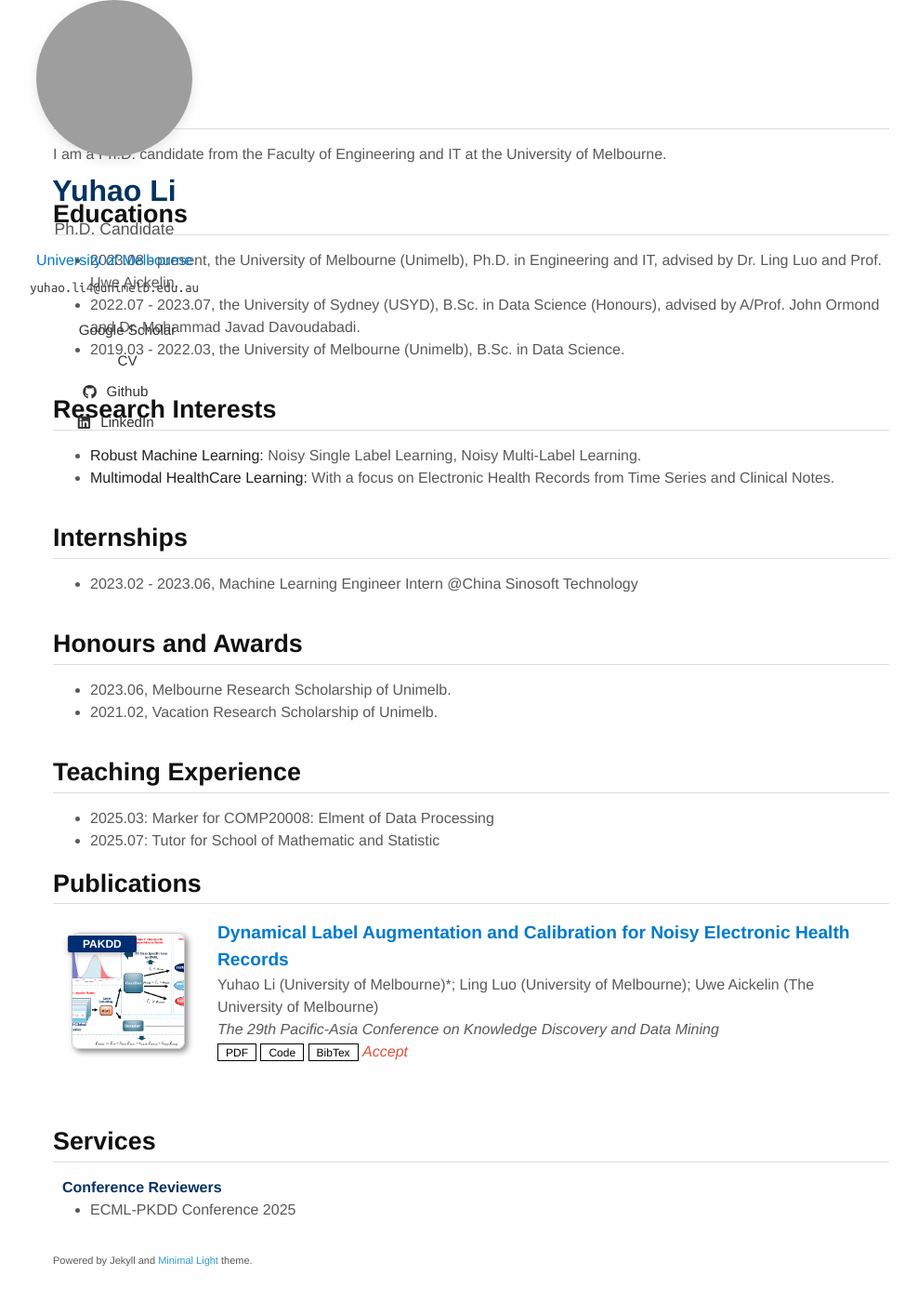
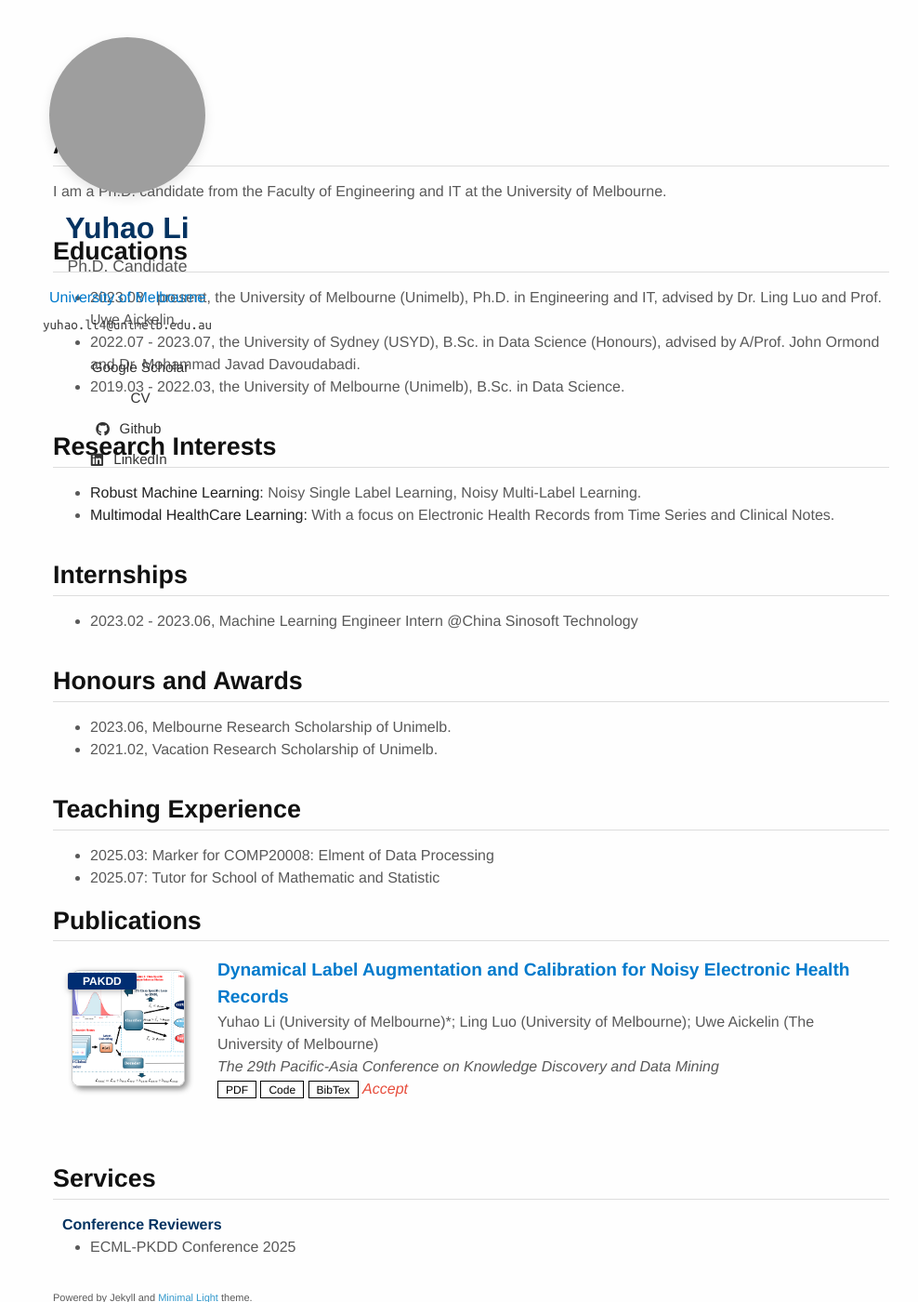
Before and after one commit to yuhao-3/yuhao-3.github.io, a Jekyll site: the page built from index.md, in a window 1280 px wide and 1400 px high. Shown: the whole window at 93% size, without its empty margins (163-1151 px from the left). Built offline with Jekyll 4.4.1, drawn with Linux system fonts in a browser that asks for light colours; a style sheet for code colours, icons or effects is not loaded; our own code applies the rules of GitHub Pages for plain Markdown files; grey boxes are pictures that could not be loaded.

Commit message:
Update custom.css

```diff
--- a/assets/css/custom.css
+++ b/assets/css/custom.css
@@ -2,32 +2,32 @@
 .wrapper {
   display: flex;
   align-items: flex-start;
+  justify-content: flex-start;
+  max-width: 1300px;
+  margin: 0 auto;
+  padding: 40px 20px;
 }
 
 header {
   flex: 0 0 280px;
+  min-width: 260px;
   display: flex;
   flex-direction: column;
-  align-items: center; /* 头像内部居中，不是 header 整个居中 */
+  align-items: center; /* 左栏内部居中 */
   text-align: center;
   padding: 0 10px;
 }
 
-header {
-  flex: 0 0 280px;
-  display: flex;
-  flex-direction: column;
-  align-items: center; /* 只让头像和文字在 header 里居中 */
-  text-align: center;
-  padding: 0 10px;
-}
-
-header .avatar img {
+.avatar {
   width: 168px;
   height: 168px;
+  margin-bottom: 20px;
+}
+.avatar img {
+  width: 100%;
+  height: 100%;
   border-radius: 50%;
   object-fit: cover;
-  margin-bottom: 20px;
   box-shadow: 0 4px 12px rgba(0,0,0,0.1);
 }
 
@@ -68,7 +68,7 @@ header summary {
   margin-bottom: 14px;
 }
 
-/* 联系方式/社交链接图标区 */
+/* ======= 社交图标区域 ======= */
 .contact-icons {
   display: flex;
   flex-direction: column;
@@ -95,21 +95,16 @@ header summary {
   width: 20px;
   text-align: center;
 }
-.social-icons i:hover {
-  transform: scale(1.2);
-  color: #005fa3 !important;
-}
 
 /* ======= Right content section ======= */
 section {
   flex: 1;
   padding-left: 60px;
-  max-width: 1000px;  /* 原850px，提升宽度 */
+  max-width: 1000px;
 }
 
-/* Section titles */
 section h2 {
-  font-size: 1.68rem !important; /* 原1.4rem */
+  font-size: 1.68rem !important;
   font-weight: 700;
   margin-top: 2.4rem;
   border-bottom: 1px solid #ddd;
@@ -117,46 +112,27 @@ section h2 {
   color: #111;
 }
 
-/* Publication card image */
 .teaser {
-  max-width: 120px; /* 原100px */
+  max-width: 120px;
   border-radius: 6px;
   border: 1px solid #ccc;
 }
 
-/* Publication title */
 .title a {
   color: #007acc !important;
   font-weight: 600;
-  font-size: 1.2rem; /* 原1rem */
+  font-size: 1.2rem;
 }
 .title a:hover {
   text-decoration: underline;
 }
 
-/* Body */
 body {
   background-color: #fefefe !important;
   font-family: "Helvetica Neue", Helvetica, "PingFang SC", "Microsoft YaHei", sans-serif !important;
 }
 
-/* Footer */
 footer small {
   color: #888;
-  font-size: 0.96rem; /* 原0.8rem */
+  font-size: 0.96rem;
 }
-
-
-
-.avatar {
-  width: 168px;
-  height: 168px;
-  margin-bottom: 20px;
-}
-.avatar img {
-  width: 100%;
-  height: 100%;
-  border-radius: 50%;
-  object-fit: cover;
-  box-shadow: 0 4px 12px rgba(0,0,0,0.1);
-}
```
